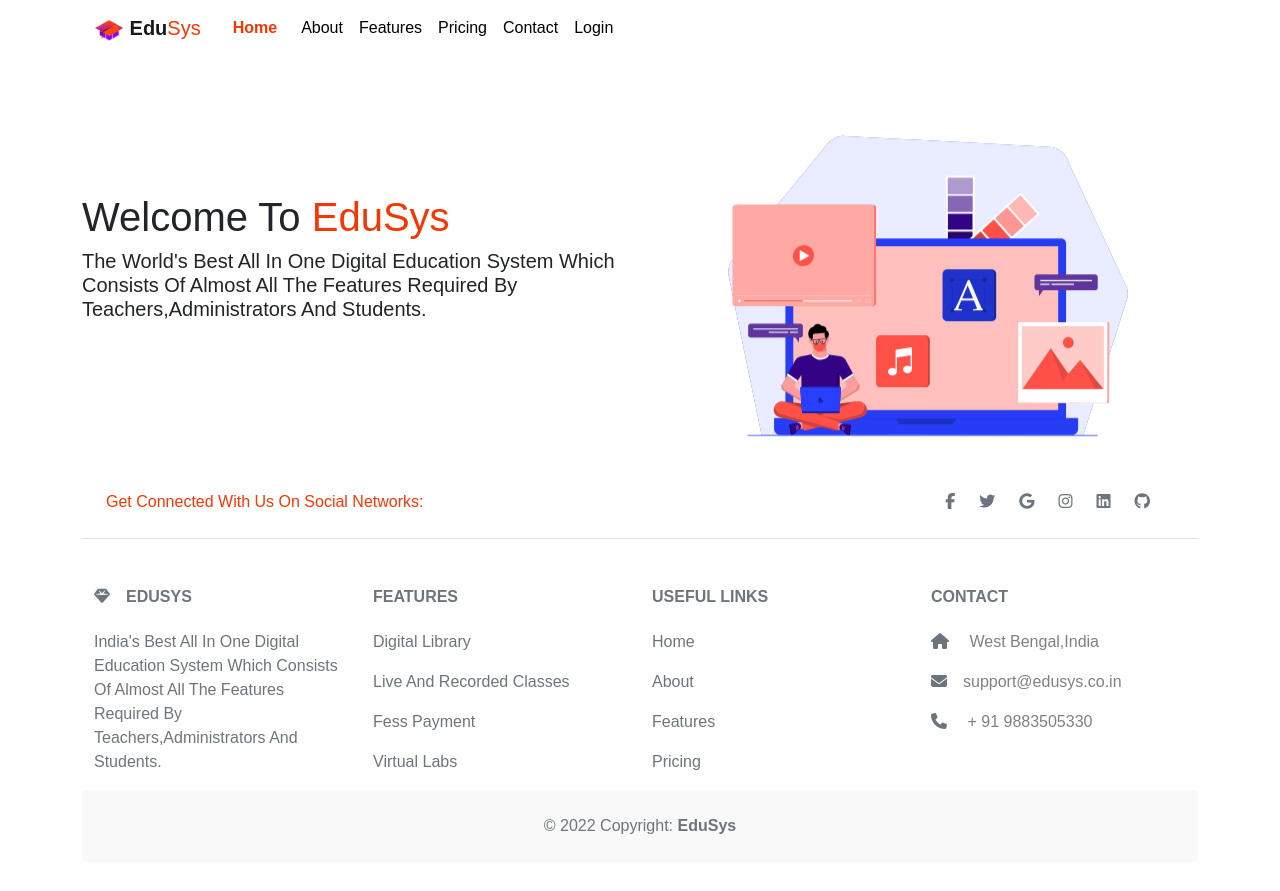
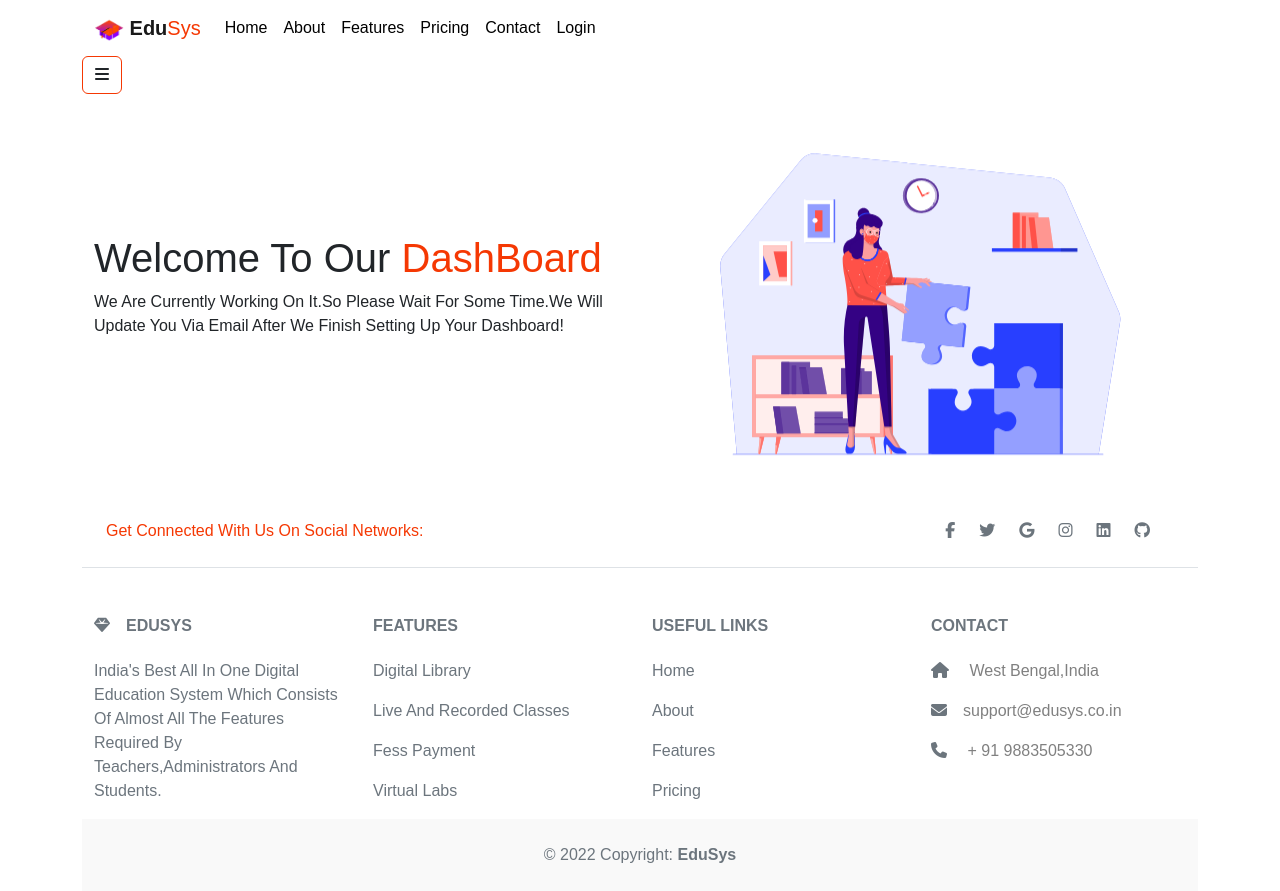
Before and after one commit to soumwadeep/EduSys, a React (Create React App) app: page /BasicStudents in a window 1280 px wide. Before the commit this address led to /Home. Before the commit the page ends 862 px from the top, so only its background shows below. Built offline with nearby package versions, Linux system fonts and the light colour scheme; a web font is replaced by a local one.

Commit message:
Added Dashboard

```diff
--- a/src/App.css
+++ b/src/App.css
@@ -18,7 +18,17 @@ a:hover {
   text-decoration: none;
   color: gray;
 }
-
+/* Font Awesome Icons Styling */
+#styleicon
+{
+  /* font-size: 1.5rem; */
+  color: #F53803;
+}
+#styleicon:hover
+{
+  color: white!important;
+  text-decoration: none;
+}
 /* Pricing Table */
 #demo span {
   color: white;
@@ -319,7 +329,7 @@ a:hover {
 .btn:hover {
   background-color: #F53803;
   border-color: #F53803;
-  color: white;
+  color: white!important;
 }
 
 .inner {
@@ -329,7 +339,13 @@ a:hover {
   width: 100%;
   /* max-width: 400px; */
 }
-
+/* Dashboard */
+#dashboard-sidebar
+{
+  text-align: center!important;
+  padding: 30px!important;
+  font-size: 20px!important;
+}
 /* Vertically Alligned CSS Ends */
 
 .navbar {
--- a/src/App.js
+++ b/src/App.js
@@ -11,6 +11,7 @@ import Contact from "./components/pages/Contact";
 import ThankYou from "./components/pages/ThankYou";
 import RegisterNow from "./components/pages/RegisterNow";
 import ThanksForRegistering from "./components/pages/ThanksForRegistering";
+import BasicStudent from "./components/pages/Dashboard/Basic/BasicStudent";
 function App() {
   return (
     <>
@@ -26,6 +27,7 @@ function App() {
           <Route exact path="/ThanksForRegistering" element={<ThanksForRegistering />} />
           <Route exact path="/Login" element={<Login />} />
           <Route exact path="/Register" element={<RegisterNow />} />
+          <Route exact path="/BasicStudents" element={<BasicStudent />} />
           <Route path="*" element={<Navigate to="/Home" replace />} />
         </Routes>
         <Footer />
--- /dev/null
+++ b/src/components/pages/Dashboard/Basic/BasicStudent.js
@@ -0,0 +1,95 @@
+import React from "react";
+import { NavLink } from "react-router-dom";
+import BasicDashboard1 from "../../../../img/BasicDashboard1.svg";
+const BasicStudent = () => {
+  return (
+    <>
+      <section id="basicstudent">
+        <button
+          class="btn"
+          type="button"
+          data-bs-toggle="offcanvas"
+          data-bs-target="#offcanvasWithBothOptions"
+          aria-controls="offcanvasWithBothOptions"
+        >
+          <i className="fa-solid fa-bars"></i>
+        </button>
+        <div
+          class="offcanvas offcanvas-start"
+          data-bs-scroll="true"
+          tabindex="-1"
+          id="offcanvasWithBothOptions"
+          aria-labelledby="offcanvasWithBothOptionsLabel"
+        >
+          <div class="offcanvas-header">
+            <h5 class="offcanvas-title" id="offcanvasWithBothOptionsLabel">
+              Edu<span>Sys</span>
+            </h5>
+            <button
+              type="button"
+              class="btn-close"
+              data-bs-dismiss="offcanvas"
+              aria-label="Close"
+            ></button>
+          </div>
+          <div class="offcanvas-body" id="dashboard-sidebar">
+            <NavLink to="#" className="nav-link">
+              Home
+            </NavLink>
+            <NavLink to="#" className="nav-link">
+              Updates
+            </NavLink>
+            <NavLink to="#" className="nav-link">
+              Class
+            </NavLink>
+            <NavLink to="#" className="nav-link">
+              Books
+            </NavLink>
+            <NavLink to="#" className="nav-link">
+              Assignments
+            </NavLink>
+            <NavLink to="#" className="nav-link">
+              Fees
+            </NavLink>
+            <NavLink to="#" className="nav-link">
+              Exam
+            </NavLink>
+            <NavLink to="#" className="nav-link">
+              Log Out
+            </NavLink>
+          </div>
+        </div>
+        <div className="container">
+          <div className="row">
+            <div className="col-sm">
+              <div className="outer">
+                <div className="middle">
+                  <div className="inner" id="mobviewtextfix">
+                    <h1>
+                      Welcome To Our <span>DashBoard</span>
+                    </h1>
+                    <p>
+                      We Are Currently Working On It.So Please Wait For Some
+                      Time.We Will Update You Via Email After We Finish Setting
+                      Up Your Dashboard!
+                    </p>
+                  </div>
+                </div>
+              </div>
+            </div>
+            <div className="col-sm">
+              <img
+                src={BasicDashboard1}
+                alt="BasicDashboard1"
+                className="imgfix"
+                id="animateimg"
+              />
+            </div>
+          </div>
+        </div>
+      </section>
+    </>
+  );
+};
+
+export default BasicStudent;
```
Also changed, not shown: src/img/BasicDashboard1.svg (added).
